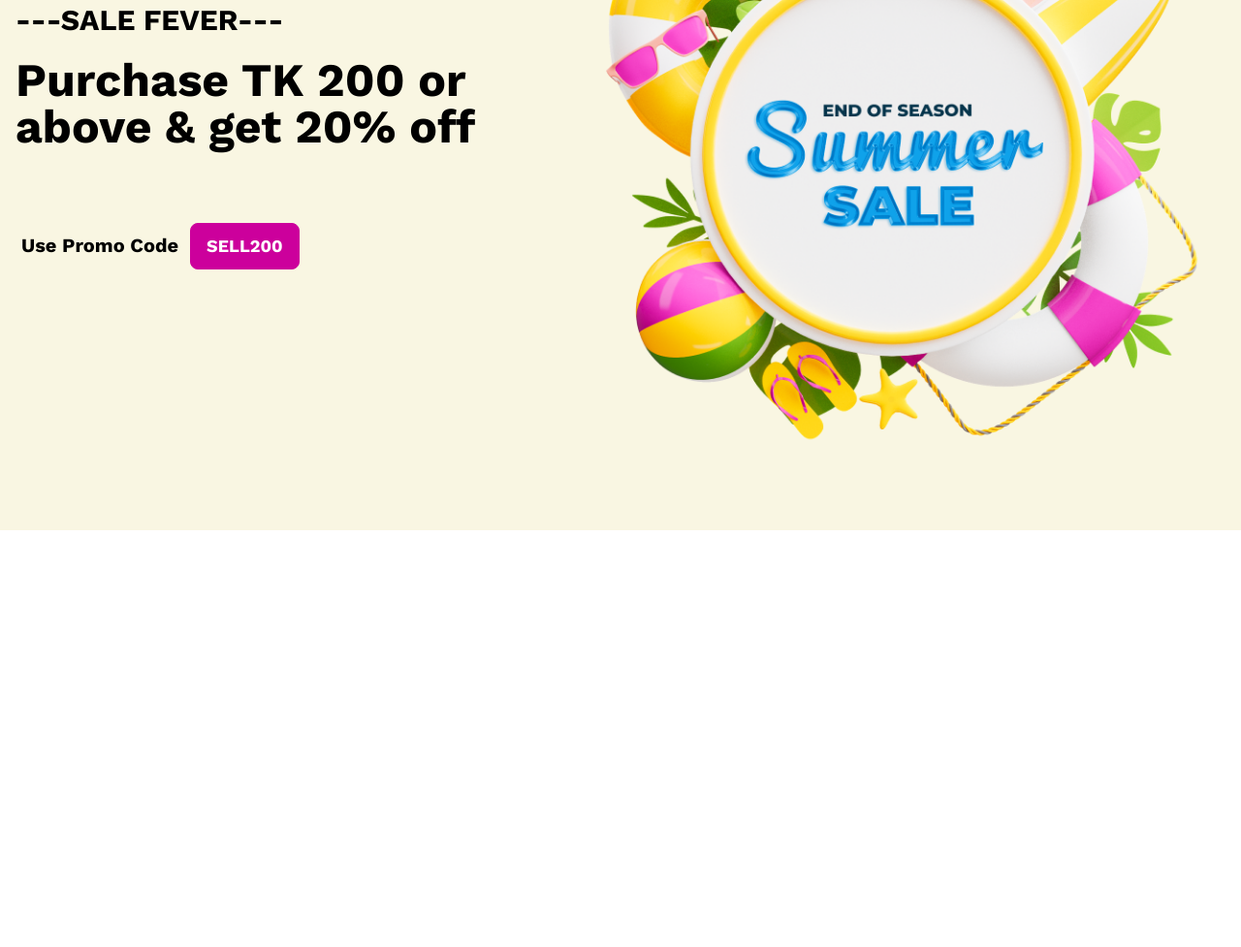
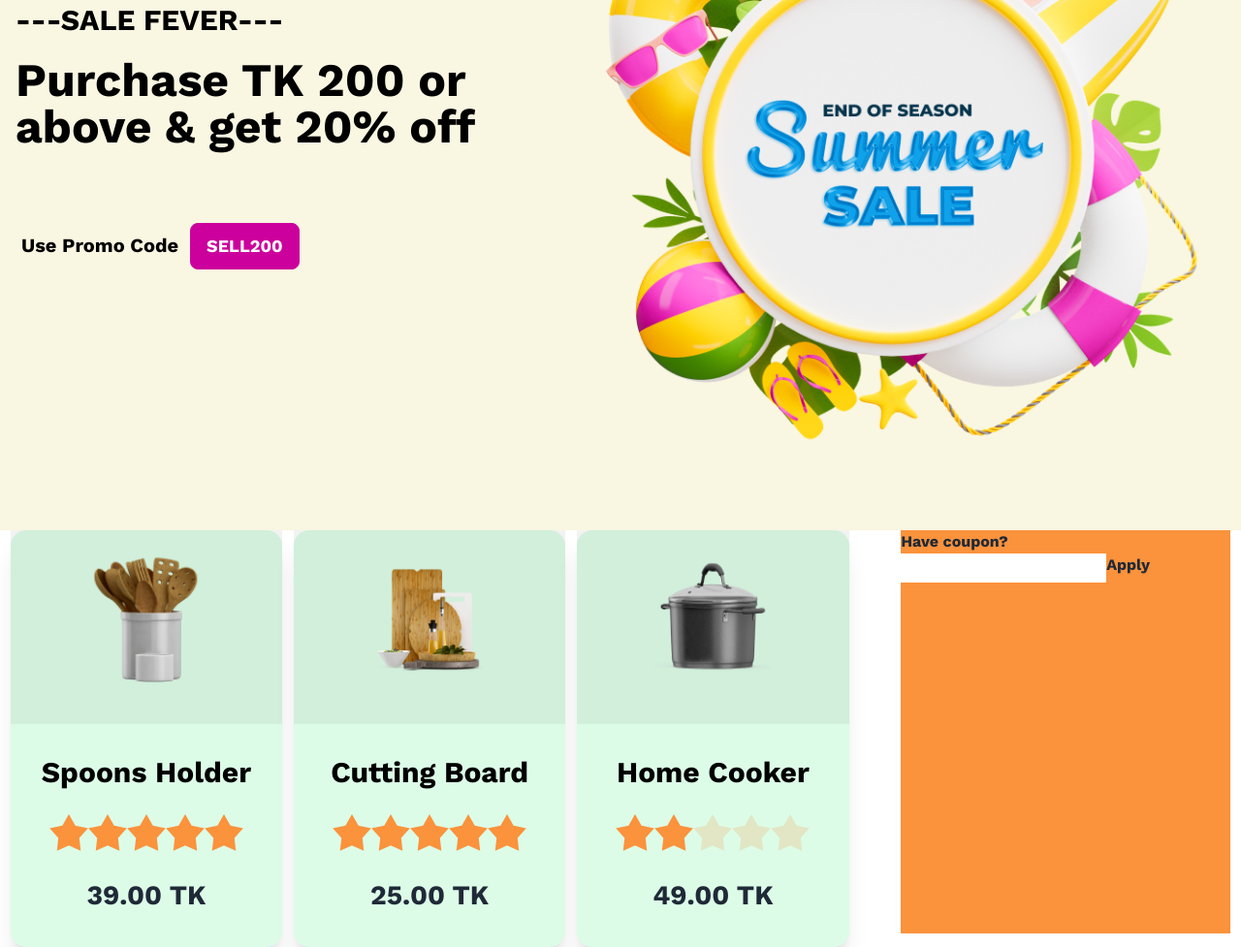
Before and after one commit to Sizan458/summer-sale-public, a plain HTML site: page index.html in a window 1280 px wide. Shown: the part 253-1230 px from the top of the page at 97% size. Before the commit the page ends 800 px from the top, so only its background shows below. Drawn offline with nearby package versions, Linux system fonts and the light colour scheme.

Commit message:
2nd section finish & text box finsh

```diff
--- a/index.html
+++ b/index.html
@@ -1,5 +1,5 @@
 <!DOCTYPE html>
-<html lang="en" data-theme="">
+<html lang="en" data-theme="light">
 <head>
     <meta charset="UTF-8">
     <meta name="viewport" content="width=device-width, initial-scale=1.0">
@@ -34,12 +34,91 @@
           </div>
     </header>
      <!-- 1st section end -->
-    <main>
-         <!-- 2nd section start -->
-         <!-- 2nd section end -->
+   <section class="flex w-[9o%] aline-cnter justify-around  gap-8 ">
+    <main >
+
+        <!-- 2nd section start -->
+     <section class="grid grid-cols-3  mt-[40px ] gap-3 " >
+
+     <!--1st card  -->
+     <div class="card  bg-green-100 shadow-xl " onclick="cards()">
+        <div class="bg-[#1111110D] h-[200px]   ">
+         <figure><img src="images/prod1.png" class="mt-[20px] mb-[8px] h-[140px] w-[120px]  " /></figure>
+        </div>
+         <div class="card-body">
+           <h2 class="card-title flex justify-center text-2xl text-black text-3xl">Spoons Holder</h2>
+           <div class="rating rating-lg justify-center mt-4">
+             <input type="radio" name="rating-8" class="mask mask-star-2 bg-orange-400" />
+             <input type="radio" name="rating-8" class="mask mask-star-2 bg-orange-400" checked />
+             <input type="radio" name="rating-8" class="mask mask-star-2 bg-orange-400" />
+             <input type="radio" name="rating-8" class="mask mask-star-2 bg-orange-400" />
+             <input type="radio" name="rating-8" class="mask mask-star-2 bg-orange-400" />
+           </div>
+           <div class="card-actions justify-center mt-4">
+             <h3 class="text-[28px]">39.00 TK</h3>
+           </div>
+         </div>
+       </div>
+      <!--2nd card  -->
+      <div class="card  bg-green-100 shadow-xl" onclick="cards()">
+        <div class="bg-[#1111110D] h-[200px]   ">
+         <figure><img src="images/prod2.png" class="mt-[20px] mb-[8px] h-[140px] w-[120px]  " /></figure>
+        </div>
+         <div class="card-body">
+           <h2 class="card-title flex justify-center text-2xl text-black text-3xl">Cutting Board</h2>
+           <div class="rating rating-lg justify-center mt-4">
+             <input type="radio" name="rating-8" class="mask mask-star-2 bg-orange-400" />
+             <input type="radio" name="rating-8" class="mask mask-star-2 bg-orange-400" checked />
+             <input type="radio" name="rating-8" class="mask mask-star-2 bg-orange-400" />
+             <input type="radio" name="rating-8" class="mask mask-star-2 bg-orange-400" />
+             <input type="radio" name="rating-8" class="mask mask-star-2 bg-orange-400" />
+           </div>
+           <div class="card-actions justify-center mt-4">
+             <h3 class="text-[28px]">25.00 TK</h3>
+           </div>
+         </div>
+       </div>
+      <!--3rd card  -->
+      <div class="card  bg-green-100 shadow-xl" onclick="cards()">
+        <div class="bg-[#1111110D] h-[200px]   ">
+         <figure><img src="images/prod3.png" class="mt-[20px] mb-[8px] h-[140px] w-[120px]  " /></figure>
+        </div>
+         <div class="card-body">
+           <h2 class="card-title flex justify-center text-2xl text-black text-3xl">Home Cooker</h2>
+           <div class="rating rating-lg justify-center mt-4">
+             <input type="radio" name="rating-8" class="mask mask-star-2 bg-orange-400" />
+             <input type="radio" name="rating-8" class="mask mask-star-2 bg-orange-400" checked />
+             <input type="radio" name="rating-8" class="mask mask-star-2 bg-orange-400" />
+             <input type="radio" name="rating-8" class="mask mask-star-2 bg-orange-400" />
+             <input type="radio" name="rating-8" class="mask mask-star-2 bg-orange-400" />
+           </div>
+           <div class="card-actions justify-center mt-4">
+             <h3 class="text-[28px]">49.00 TK</h3>
+           </div>
+         </div>
+       </div>
+
+     </section>
+      <!-- 2nd section end -->
 
 
-    </main>
+</main>
+<footer class="bg-orange-400 h-[416px] w-[340px]">
+ <div>
+    <h2>Have coupon?</h2>
+    <div class="flex">
+      <div>
+        <input class="h-[30px]" type="text">
+      </div>
+      <div>
+        <button type="button">Apply</button>
+      </div>
+    </div>
+ </div>
+</footer>
+   </section>
+
+
     <script src="sale.js"></script>
 </body>
 </html>
```
